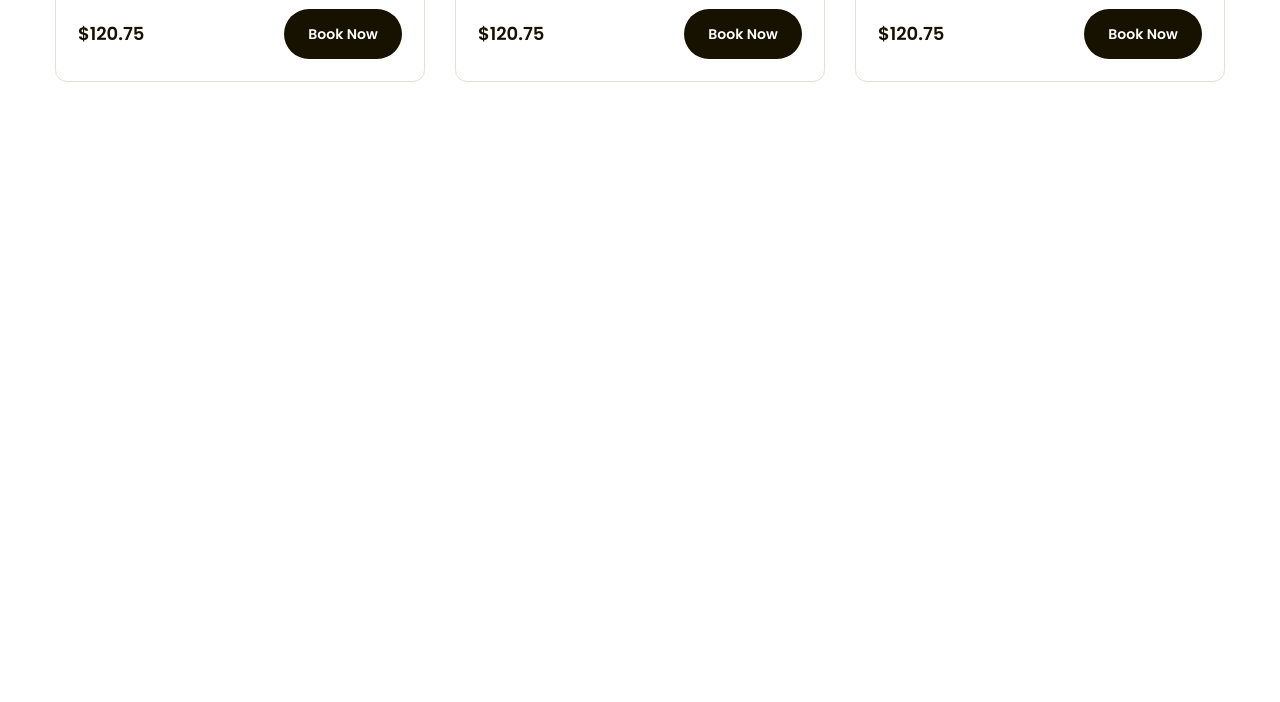
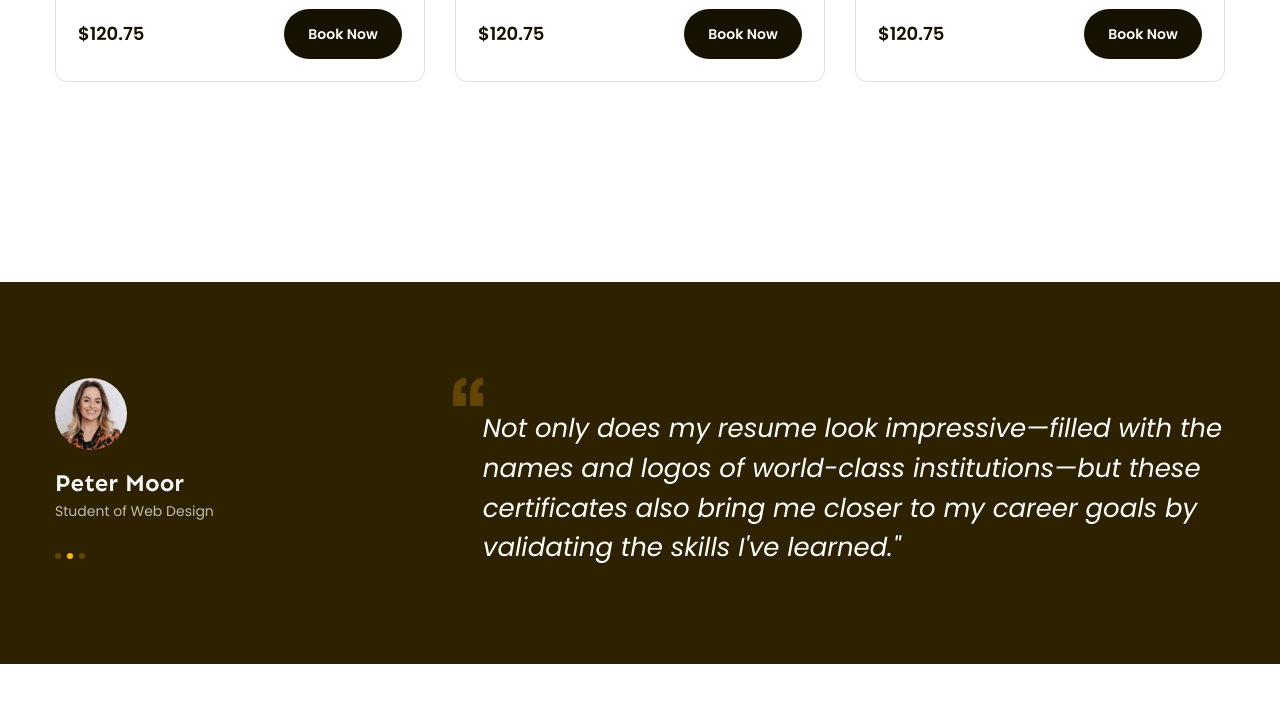
Before and after one commit to DatVu42/html-css-project-02, a plain HTML site: page index.html in a window 1280 px wide. Shown: the part 1621-2323 px from the top of the page. Drawn offline with Linux system fonts and the light colour scheme.

Commit message:
feedback part complated

```diff
--- a/assets/css/style.css
+++ b/assets/css/style.css
@@ -181,7 +181,7 @@
   background: #ebeaff;
 }
 
-.hero-summary .item + .item {
+.hero-summary .item+.item {
   margin-top: 14px;
 }
 
@@ -394,3 +394,71 @@
 .popular .foot .book-btn:hover {
   background: var(--primary-color);
 }
+
+/* ========== Feedback ========== */
+.feedback {
+  background: #2E2100;
+  padding: 96px 0;
+}
+
+.feedback-item {
+  display: flex;
+  justify-content: space-between;
+}
+
+.feedback-item .info .avatar {
+  width: 72px;
+  height: 72px;
+  border-radius: 50%;
+  object-fit: cover;
+}
+
+.feedback-item .info .title {
+  margin-top: 18px;
+  color: #F7F7F7;
+  font-family: var(--font-heading);
+  font-size: 2.4rem;
+  font-weight: 700;
+}
+
+.feedback-item .info .desc {
+  margin-top: 4px;
+  color: #BFBCB2;
+  font-size: 1.4rem;
+  font-weight: 400;
+  line-height: 1.85;
+}
+
+.feedback-item .dots {
+  display: flex;
+  margin-top: 28px;
+}
+
+.feedback-item .dot {
+  width: 6px;
+  height: 6px;
+  border-radius: 50%;
+  background: #634700;
+  margin-right: 6px;
+  cursor: pointer;
+}
+
+.feedback-item .dot.active {
+  background: var(--primary-color);
+  cursor: default;
+}
+
+.feedback-item .content {
+  width: 66%;
+}
+
+.feedback-item blockquote {
+  color: #FFF;
+  font-size: 2.6rem;
+  font-style: italic;
+  font-weight: 400;
+  line-height: 1.53;
+  margin-left: 30px;
+}
+
+/* ========== Features ========== */
--- a/index.html
+++ b/index.html
@@ -211,6 +211,35 @@
         </div>
       </div>
     </div>
+
+    <!-- Feedback -->
+    <div class="feedback">
+      <div class="main-content">
+        <div class="feedback-list">
+          <div class="feedback-item">
+            <div class="info">
+              <img src="./assets/img/feedback-avatar-1.jpg" alt="" class="avatar">
+              <p class="title">Peter Moor</p>
+              <p class="desc">Student of Web Design</p>
+              <div class="dots">
+                <span class="dot"></span>
+                <span class="dot active"></span>
+                <span class="dot"></span>
+              </div>
+            </div>
+
+            <div class="content">
+              <img src="./assets/icons/open-quote.svg" alt="" class="open-quotes">
+              <blockquote>Not only does my resume look impressive—filled with the names and logos of world-class
+                institutions—but these certificates also bring me closer to my career goals by validating the skills
+                I've learned." </blockquote>
+            </div>
+          </div>
+        </div>
+      </div>
+    </div>
+
+    <!-- Features -->
   </main>
 </body>
 
```
Also changed, not shown: assets/icons/open-quote.svg (added), assets/img/feedback-avatar-1.jpg (added), assets/img/feedback-avatar-2.jpg (added), assets/img/feedback-avatar-3.jpg (added).
